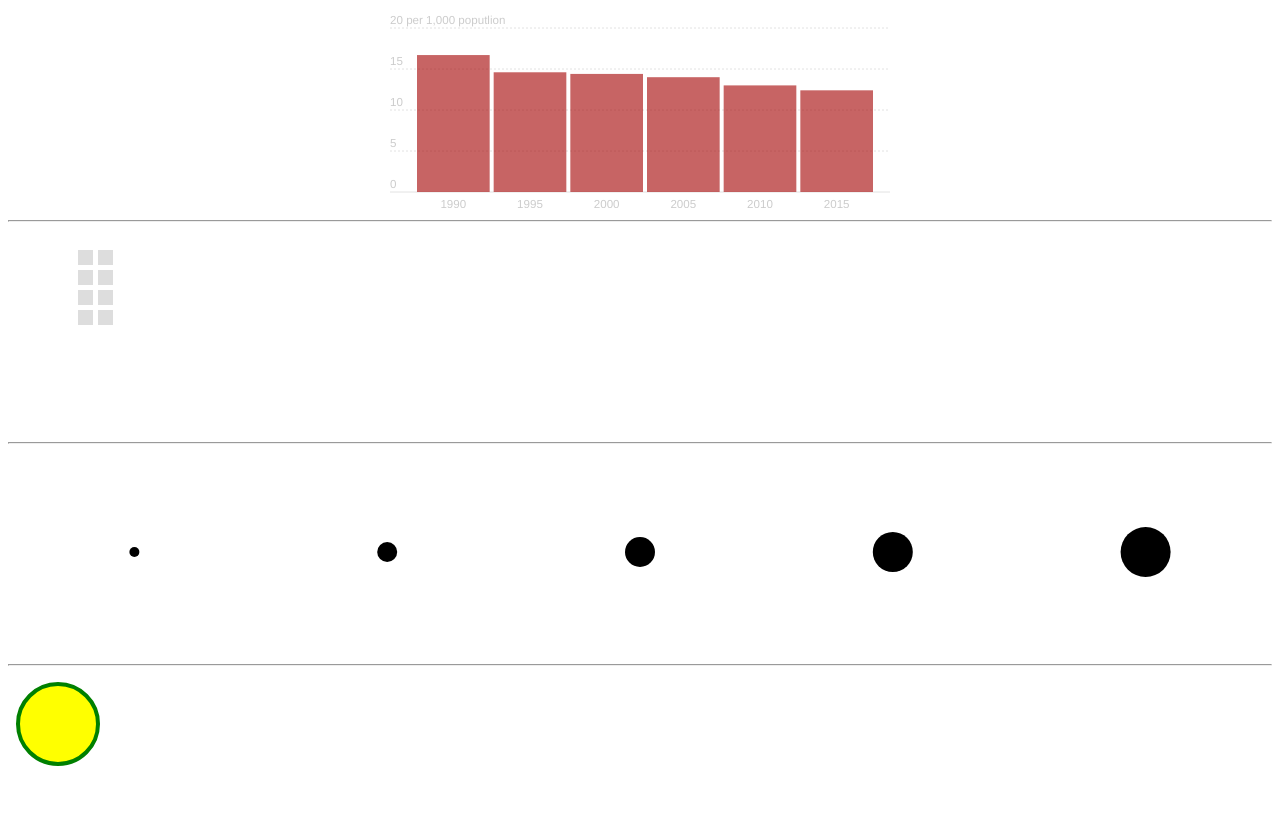
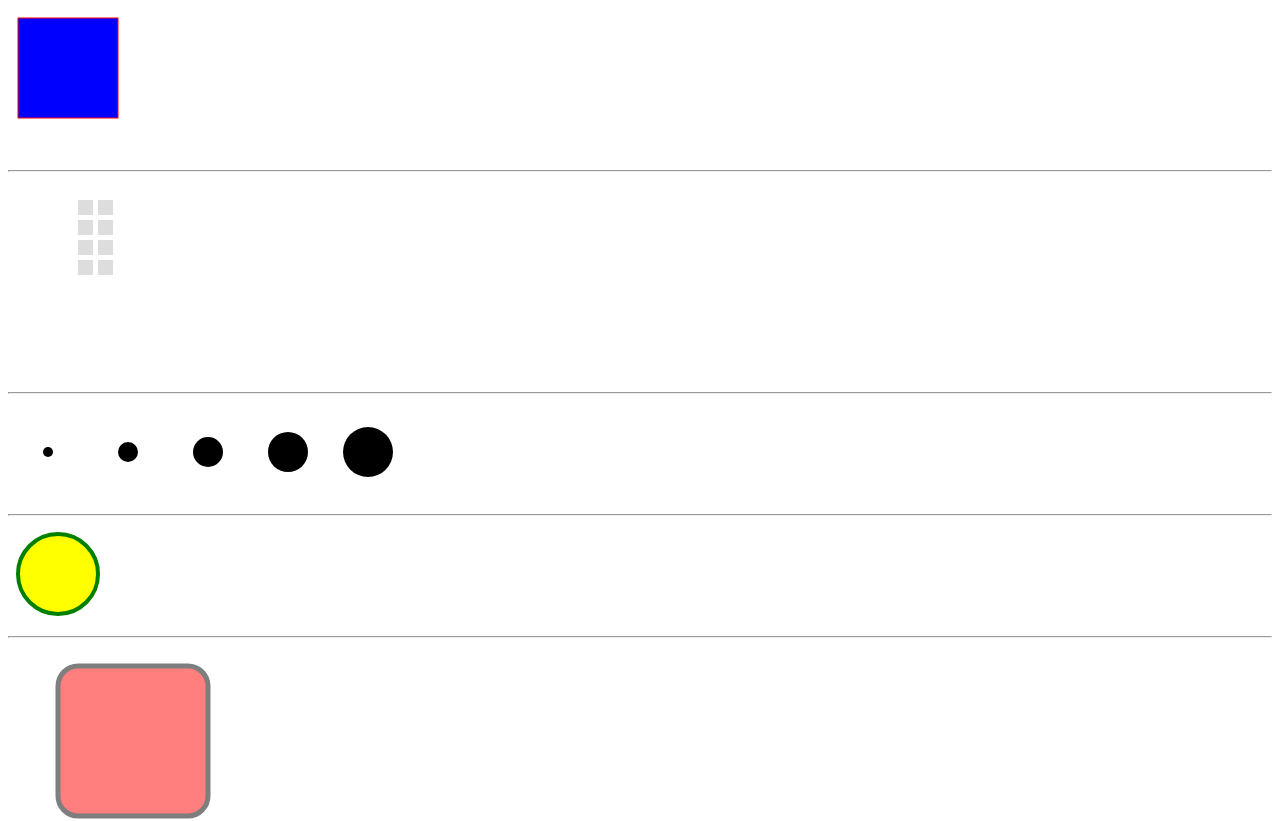
Before and after one commit to adamwbowman/svelte-charts, a Svelte app: page / in a window 1280 px wide. Shown: the top 821 px of the page. Built offline with nearby package versions, Linux system fonts and the light colour scheme.

Commit message:
working with svg

```diff
--- a/src/App.svelte
+++ b/src/App.svelte
@@ -14,74 +14,18 @@
 	};
 
 // working
-import { scaleLinear } from 'd3-scale';
-
-const points = [
-	{ year: 1990, birthrate: 16.7 },
-	{ year: 1995, birthrate: 14.6 },
-	{ year: 2000, birthrate: 14.4 },
-	{ year: 2005, birthrate: 14 },
-	{ year: 2010, birthrate: 13 },
-	{ year: 2015, birthrate: 12.4 }
-];
-
-const xTicks = [1990, 1995, 2000, 2005, 2010, 2015];
-const yTicks = [0, 5, 10, 15, 20];
-const padding = { top: 20, right: 15, bottom: 20, left: 25 }
-let width = 500;
-let height = 200;
-
-$: xScale = scaleLinear()
-	.domain([0, xTicks.length])
-	.range([padding.left, width - padding.right]);
-	// .domain([0, 6])
-	// .range([25, 485]);
-
-$: yScale = scaleLinear()
-	.domain([0, Math.max.apply(null, yTicks)])
-	.range([height - padding.bottom, padding.top]);
-	// .domain([0, 20])
-	// .range([180, 20])
-
-$: innerWidth = width - (padding.left + padding.right);
-$: barWidth = innerWidth / xTicks.length;
+const xxTicks = [0, 4, 8, 12, 16, 20];
+const yyTicks = [0, 2, 4, 6, 8, 10, 12];
 </script>
 
 <main>
 <!-- working -->
-<div class="chart" bind:clientWidth={width} bind:clientHeight={height}>
-<svg>
-	<!-- y axis -->
-	<g class="axis y-axis">
-		{#each yTicks as tick}
-		<g class="tick tick-{tick}"
-		transform="translate(0, {yScale(tick)})">
-			<line x2="100%"></line>
-			<text y="-4">{tick} {tick === 20 ? ' per 1,000 poputlion' : ''}</text>
-		</g>
-		{/each}
-	</g>
-	<!-- x axis -->
-	<g class="axis x-axis">
-		{#each points as point, i}
-			<g class="tick"
-			transform="translate({xScale(i)},{height})">
-				<text x="{barWidth/2}" y="-4">{point.year}</text>
-			</g>
-		{/each}
-	</g>
-	<g class='bars'>
-		{#each points as point, i}
-			<rect
-				x="{xScale(i) + 2}"
-				y="{yScale(point.birthrate)}"
-				width="{barWidth - 4}"
-				height="{yScale(0) - yScale(point.birthrate)}"
-			></rect>
-		{/each}
-	</g>
-</svg>
-</div><hr>
+<svg width='150' height='150' preserveAspectRatio='none'>
+
+<rect x="10" y="10" height="100" width="100"
+style="stroke:#ff0000; fill: #0000ff"/>
+
+</svg><hr />
 <!-- gray boxes -->
 	<svg width="800" height="200">
 		<g transform="translate(70, 20)">
@@ -201,43 +145,8 @@ $: barWidth = innerWidth / xTicks.length;
 
 <style>
 /* working */
-rect {
-	fill: #ddd;
-}
-	.chart {
-		width: 100%;
-		max-width: 500px;
-		margin: 0 auto;
-	}
-	svg {
-		position: relative;
-		width: 100%;
-		height: 200px;
-	}
-	.tick {
-		font-family: Helvetica, Arial;
-		font-size: .725em;
-		font-weight: 200;
-	}
-	.tick line {
-		stroke: #e2e2e2;
-		stroke-dasharray: 2;
-	}
-	.tick text {
-		fill: #ccc;
-		text-anchor: start;
-	}
-	.tick.tick-0 line {
-		stroke-dasharray: 0;
-	}
-	.x-axis .tick text {
-		text-anchor: middle;
-	}
-
-	.bars rect {
-		fill: #a11;
-		stroke: none;
-		opacity: 0.65;
+	rect {
+		fill: #ddd;
 	}
 
 
```
